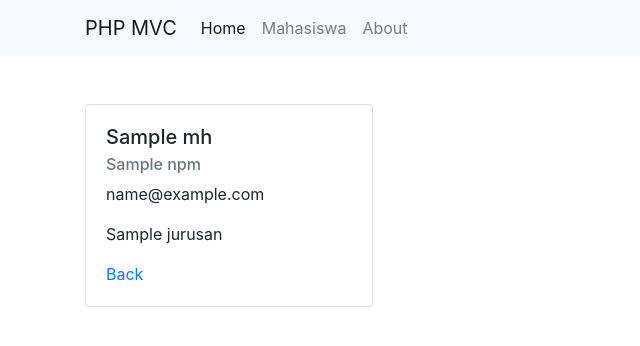
After one commit to didiabdillah/php-mvc, a PHP site: the page made by app/views/mahasiswa/detail.php in a window 1280 px wide. The commit adds this page. Shown: the top 346 px of the page, without its empty margins (0-640 px from the left). Run offline with PHP 8.4, Linux system fonts and the light colour scheme; the template is opened without the code that fills it: most values are stand-ins (such as "Sample title", 1, 10 or a date in 2020); some libraries are stand-ins or nearby versions.

Commit message:
mencoba query pemanggilan single data dan memperbaiki isi file Database.php parameter di fungsi bindValue()

```diff
--- a/app/core/Database.php
+++ b/app/core/Database.php
@@ -59,7 +59,7 @@ class Database
             }
         }
 
-        $this->stmt->bindValue($param, $value, $type = NULL);
+        $this->stmt->bindValue($param, $value, $type);
     }
 
     public function execute()
--- /dev/null
+++ b/app/views/mahasiswa/detail.php
@@ -0,0 +1,13 @@
+<div class="container mt-5">
+
+    <div class="card" style="width: 18rem;">
+        <div class="card-body">
+            <h5 class="card-title"><?php echo $data['mhs']['nama']; ?></h5>
+            <h6 class="card-subtitle mb-2 text-muted"><?php echo $data['mhs']['npm']; ?></h6>
+            <p class="card-text"><?php echo $data['mhs']['email']; ?></p>
+            <p class="card-text"><?php echo $data['mhs']['jurusan']; ?></p>
+            <a href="<?php echo BASEURL; ?>mahasiswa" class="card-link">Back</a>
+        </div>
+    </div>
+
+</div>
--- a/app/views/templates/header.php
+++ b/app/views/templates/header.php
@@ -23,10 +23,10 @@
                         <a class="nav-link" href="<?= BASEURL ?>">Home</span></a>
                     </li>
                     <li class="nav-item">
-                        <a class="nav-link" href="<?= BASEURL ?>/mahasiswa">Mahasiswa</a>
+                        <a class="nav-link" href="<?= BASEURL ?>mahasiswa">Mahasiswa</a>
                     </li>
                     <li class="nav-item">
-                        <a class="nav-link" href="<?= BASEURL ?>/about">About</a>
+                        <a class="nav-link" href="<?= BASEURL ?>about">About</a>
                     </li>
                 </ul>
             </div>
```
Also changed, not shown: app/controllers/Mahasiswa.php (+10 -0 lines), app/models/Mahasiswa_model.php (+7 -0 lines), app/views/mahasiswa/index.php (+12 -8 lines).
